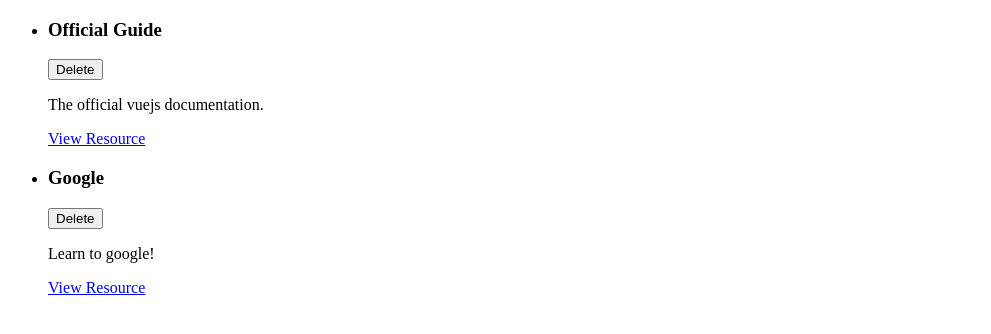
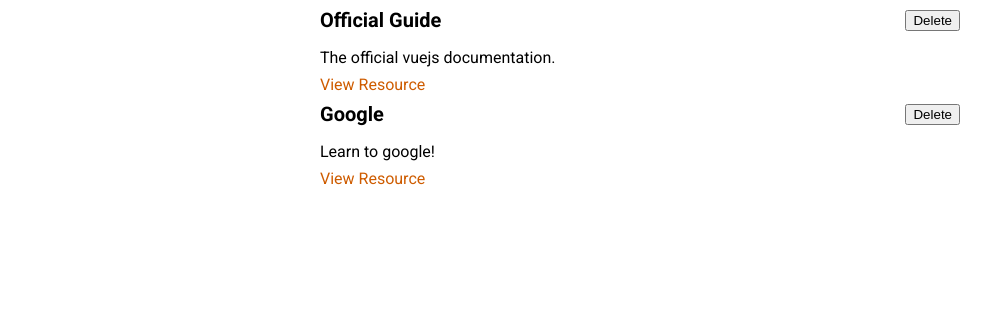
Before and after one commit to RahmatAT11/learning-resources-app, a Vue app: page / in a window 1280 px wide. Shown: the top 334 px of the page, without its empty margins (0-991 px from the left). Built offline with nearby package versions, Linux system fonts and the light colour scheme.

Commit message:
Add StoredResources component - Put LearningResource component inside StoredResources component - Add StoredResources component to App - Add styling to App, StoredResources, and LearningResource components

```diff
--- a/src/App.vue
+++ b/src/App.vue
@@ -1,22 +1,12 @@
 <template>
-    <ul>
-        <learning-resource
-            v-for="res in storedResources"
-            :key="res.id"
-            :title="res.title"
-            :description="res.description"
-            :link="res.link"
-
-        ></learning-resource>
-    </ul>
+    <stored-resources :resources="storedResources"></stored-resources>
 </template>
 
 <script>
-import LearningResource from './components/learning-resources/LearningResource.vue';
-
+import StoredResources from './components/learning-resources/StoredResources.vue';
 export default {
     components: {
-        LearningResource,
+        StoredResources,
     },
     data() {
         return {
@@ -38,3 +28,19 @@
     },
 }
 </script>
+
+<style>
+@import url('https://fonts.googleapis.com/css2?family=Roboto:wght@400;700&display=swap');
+
+* {
+  box-sizing: border-box;
+}
+
+html {
+  font-family: 'Roboto', sans-serif;
+}
+
+body {
+  margin: 0;
+}
+</style>
--- a/src/components/learning-resources/LearningResource.vue
+++ b/src/components/learning-resources/LearningResource.vue
@@ -18,3 +18,35 @@
     props: ["title", "description", "link"],
 }
 </script>
+
+<style scoped>
+li {
+    margin: auto;
+    max-width: 40rem;
+}
+
+header {
+    display: flex;
+    justify-content: space-between;
+    align-items: center;
+}
+
+h3 {
+    font-size: 1.25rem;
+    margin: 0.5rem 0;
+}
+
+p {
+    margin: 0.5rem 0;
+}
+
+a {
+    text-decoration: none;
+    color: #ce5c00;
+}
+
+a:hover,
+a:active {
+    color: #c89300;
+}
+</style>
--- /dev/null
+++ b/src/components/learning-resources/StoredResources.vue
@@ -0,0 +1,32 @@
+<template>
+    <ul>
+        <learning-resource
+        v-for="res in resources"
+        :key="res.id"
+        :title="res.title"
+        :description="res.description"
+        :link="res.link"
+        ></learning-resource>
+    </ul>
+</template>
+
+<script>
+import LearningResource from './LearningResource.vue';
+
+export default {
+    props: ["resources"],
+    components: {
+        LearningResource,
+    },
+}
+</script>
+
+<style scoped>
+ul {
+    list-style: none;
+    margin: 0;
+    padding: 0;
+    margin: auto;
+    max-width: 40rem;
+}
+</style>
```
